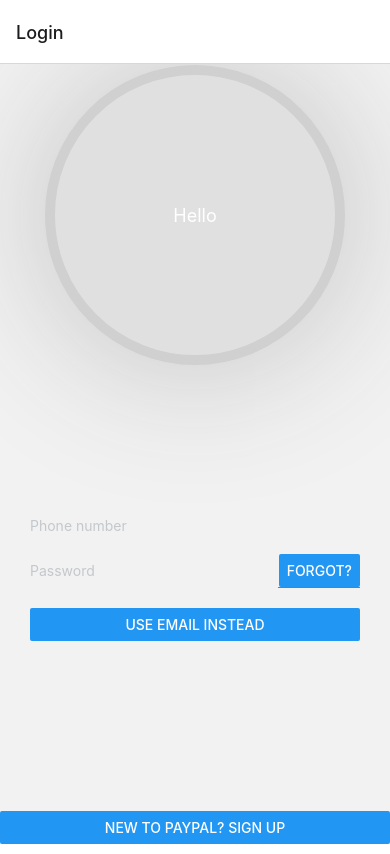
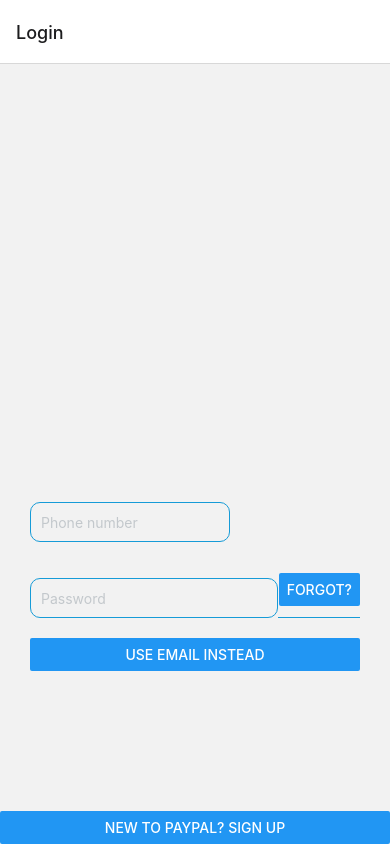
Before and after one commit to Emili0L/TBD, a React Native app in the folder frontend/src/PayAFriend/: screen /Login in a window 390 px wide. Built offline with nearby package versions, Linux system fonts and the light colour scheme.

Commit message:
keine ahnung was ich hier gemacht habe

```diff
--- a/frontend/src/PayAFriend/components/LoginPage/index.js
+++ b/frontend/src/PayAFriend/components/LoginPage/index.js
@@ -1,8 +1,7 @@
 import React,{ useState } from 'react';
-import { StyleSheet, Text, View, Button, Image } from 'react-native';
+import { StyleSheet, Text, View, Button, Image, TextInput } from 'react-native';
 import Input from '../common/Input.js';
 import paypalIcon from '../../assets/paypal-icon.png';
-import Circle from '../common/Circle.js'
 
 
 const LoginPage = ({navigation}) => {
@@ -21,15 +20,19 @@
     return (
         <View style={{ height: '100%', marginTop: 10 }}>
             <View style={styles.container}>
-                <Circle>
-                    <Text style={styles.text}>Hello</Text>
-                </Circle>
+
             </View>
                 <View style={{ padding: 30, height: '57%' }}>
                     <View style={{ width: '100%', flex: 1, justifyContent: 'center' }}>
-                        <Input
+                        <TextInput
                             style={{
                                 borderColor: onEmailInputFocus ? '#169BD7' : '#C3C8CC',
+                                width: "200px",
+                                height: "40px",
+                                marginTop: "16px",
+                                borderWidth: 1,
+                                borderRadius: 10,
+                                padding: 10,
                             }}
                             placeholder={hasPhoneNumber ? 'Phone number' : 'Email'}
                             placeholderTextColor="#C3C8CC"
@@ -40,10 +43,15 @@
                             keyboardType={hasPhoneNumber ? 'numeric' : 'email-address'}
                         />
                         <View style={{ flexDirection: 'row', marginTop: 20, width: '100%' }}>
-                            <Input
+                            <TextInput
                                 style={{
                                     borderColor: onPasswordInputFocus ? '#169BD7' : '#C3C8CC',
                                     width: '75%',
+                                    height: "40px",
+                                    marginTop: "16px",
+                                    borderWidth: 1,
+                                    borderRadius: 10,
+                                    padding: 10,
                                 }}
                                 placeholder="Password"
                                 placeholderTextColor="#C3C8CC"
--- a/frontend/src/PayAFriend/components/common/Circle.js
+++ /dev/null
@@ -1,32 +0,0 @@
-import React from 'react';
-import { View, StyleSheet } from 'react-native';
-
-const Circle = ({children}) => {
-    return (
-      <View style={styles.circle}>
-        {children}
-      </View>
-    );
-  };
-
-const styles = StyleSheet.create({
-  circle: {
-    width: 300,
-    height: 300,
-    borderRadius: 150,
-    backgroundColor: '#E0E0E0', // Base color
-    borderWidth: 10,
-    borderColor: '#D0D0D0', // A slightly darker shade for the "gradient" effect
-    justifyContent: 'center',
-    alignItems: 'center',
-    shadowColor: '#C0C0C0', // Even darker shade for the "gradient" effect
-    shadowOffset: {
-        width: 0,
-        height: 0,
-    },
-    shadowOpacity: 1,
-    shadowRadius: 150,
-  },
-});
-
-export default Circle;
--- a/frontend/src/PayAFriend/components/common/Input.js
+++ b/frontend/src/PayAFriend/components/common/Input.js
@@ -1,16 +1,19 @@
-import { TextInput } from 'react-native';
-import styled from 'styled-components';
+import { StyleSheet, TextInput, View } from 'react-native';
 
-const Input = styled(TextInput)`
-    height: 40px;
-    margin-top: 16px;
-    font-size: 20px;
-    border-radius: ${props => (props.round ? '4px' : 0)};
-    border-width: ${props => (props.round ? '1px' : 0)};
-    border-bottom-width: 1px;
-    padding: 8px;
-    border-color: #C3C8CC;
-    font-family: HKGrotesk-regular;
-`;
+const Input = () => {
+    return (
+        <View>
+            <TextInput styles={styles.input}></TextInput>
+        </View>
+    )
+}
+
+
+const styles = StyleSheet.create({
+    input: {
+
+    }
+  })
+
 
 export default Input;
--- a/frontend/src/PayAFriend/package.json
+++ b/frontend/src/PayAFriend/package.json
@@ -15,8 +15,7 @@
     "expo-status-bar": "~1.6.0",
     "react": "18.2.0",
     "react-native": "0.72.6",
-    "react-native-screens": "~3.22.0",
-    "styled-components": "^6.1.0"
+    "react-native-screens": "~3.22.0"
   },
   "devDependencies": {
     "@babel/core": "^7.20.0"
```
Also changed, not shown: 2 other files (tests, documents, lock files or other folders).
